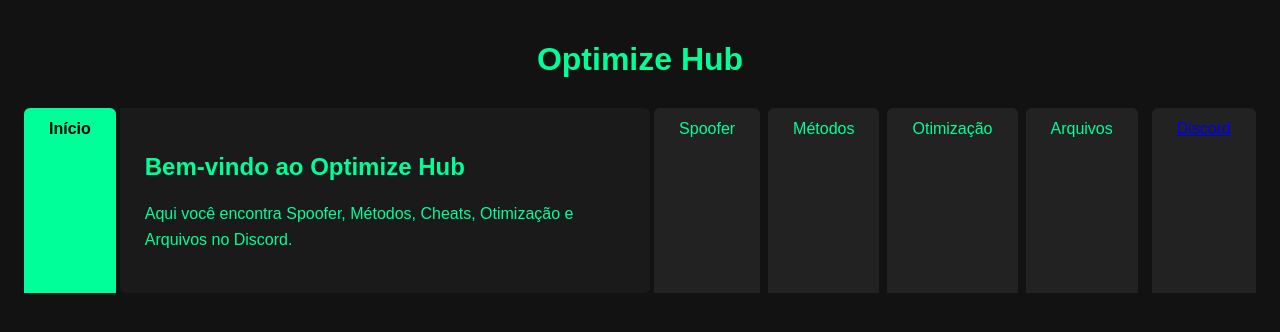
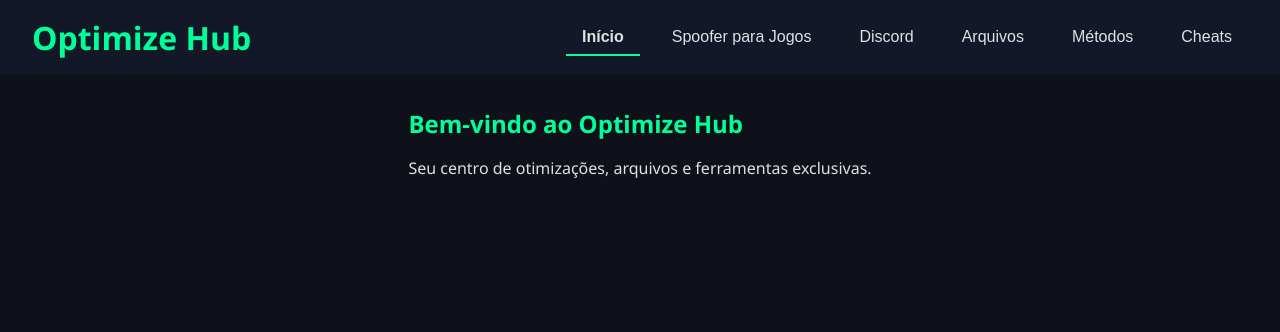
Before and after one commit to Kottaru/optimizehub, a plain HTML site: page index.html in a window 1280 px wide. Drawn offline with Linux system fonts and the light colour scheme.

Commit message:
Update index.html

```diff
--- a/index.html
+++ b/index.html
@@ -5,109 +5,150 @@
 <meta name="viewport" content="width=device-width, initial-scale=1" />
 <title>Optimize Hub</title>
 <style>
+  /* Reset básico */
+  * {
+    margin: 0; padding: 0; box-sizing: border-box;
+  }
   body {
-    background-color: #121212;
+    font-family: 'Segoe UI', Tahoma, Geneva, Verdana, sans-serif;
+    background: #0f111a;
+    color: #e0e0e0;
+    min-height: 100vh;
+    display: flex;
+    flex-direction: column;
+  }
+  header {
+    background: #121827;
+    padding: 1rem 2rem;
+    display: flex;
+    align-items: center;
+    justify-content: space-between;
+  }
+  header h1 {
     color: #00ff99;
-    font-family: Arial, sans-serif;
-    margin: 0; padding: 20px;
   }
-  h1 {
-    text-align: center;
-    margin-bottom: 30px;
+  nav {
+    display: flex;
+    gap: 1rem;
   }
-  .tabs {
-    display: flex;
-    justify-content: center;
-    margin-bottom: 20px;
+  nav button {
+    background: transparent;
+    border: none;
+    color: #e0e0e0;
+    font-size: 1rem;
+    padding: 0.5rem 1rem;
+    cursor: pointer;
+    border-bottom: 2px solid transparent;
+    transition: border-color 0.3s ease;
   }
-  .tab-label {
-    padding: 12px 25px;
-    cursor: pointer;
-    background-color: #222;
-    margin: 0 4px;
-    border-radius: 6px 6px 0 0;
-    transition: background-color 0.3s;
+  nav button:hover {
+    border-bottom: 2px solid #00ff99;
   }
-  .tab-label:hover {
-    background-color: #333;
-  }
-  input[type="radio"] {
-    display: none;
-  }
-  input[type="radio"]:checked + .tab-label {
-    background-color: #00ff99;
-    color: #000;
+  nav button.active {
+    border-bottom: 2px solid #00ff99;
     font-weight: bold;
   }
-  .tab-content {
-    background-color: #1a1a1a;
-    border-radius: 0 6px 6px 6px;
-    padding: 25px;
-    max-width: 700px;
+  main {
+    flex-grow: 1;
+    padding: 2rem;
+    max-width: 900px;
     margin: 0 auto;
   }
-  .tab {
+  section {
     display: none;
+    animation: fadeIn 0.3s ease forwards;
   }
-  input[type="radio"]:checked + .tab-label + .tab {
+  section.active {
     display: block;
   }
+  @keyframes fadeIn {
+    from {opacity: 0;}
+    to {opacity: 1;}
+  }
+  h2 {
+    color: #00ff99;
+    margin-bottom: 1rem;
+  }
   p {
-    line-height: 1.6;
+    line-height: 1.5;
   }
-  /* Estilo para o link discord */
-  .discord-link {
-    color: #00ff99;
+  a.discord-link {
+    color: #7289da;
+    font-weight: bold;
     text-decoration: none;
   }
-  .discord-link:hover {
+  a.discord-link:hover {
     text-decoration: underline;
+  }
+  /* Responsividade simples */
+  @media (max-width: 600px) {
+    nav {
+      flex-wrap: wrap;
+    }
   }
 </style>
 </head>
 <body>
+<header>
+  <h1>Optimize Hub</h1>
+  <nav>
+    <button class="tab-button active" data-tab="inicio">Início</button>
+    <button class="tab-button" data-tab="spoofer">Spoofer para Jogos</button>
+    <button class="tab-button" data-tab="discord">Discord</button>
+    <button class="tab-button" data-tab="arquivos">Arquivos</button>
+    <button class="tab-button" data-tab="metodos">Métodos</button>
+    <button class="tab-button" data-tab="cheats">Cheats</button>
+  </nav>
+</header>
+<main>
+  <section id="inicio" class="active">
+    <h2>Bem-vindo ao Optimize Hub</h2>
+    <p>Seu centro de otimizações, arquivos e ferramentas exclusivas.</p>
+  </section>
 
-<h1>Optimize Hub</h1>
+  <section id="spoofer">
+    <h2>Spoofer para Jogos</h2>
+    <p>Aqui você encontra ferramentas para proteger seu hardware e evitar banimentos em jogos.</p>
+  </section>
 
-<div class="tabs">
-  <input type="radio" id="inicio" name="tabs" checked>
-  <label class="tab-label" for="inicio">Início</label>
-  <div class="tab-content tab">
-    <h2>Bem-vindo ao Optimize Hub</h2>
-    <p>Aqui você encontra Spoofer, Métodos, Cheats, Otimização e Arquivos no Discord.</p>
-  </div>
+  <section id="discord">
+    <h2>Discord</h2>
+    <p>Junte-se ao nosso servidor oficial no Discord para suporte, novidades e comunidade.</p>
+    <p><a href="https://discord.gg/FQCzHs7kTQ" target="_blank" rel="noopener" class="discord-link">Entrar no Discord</a></p>
+  </section>
 
-  <input type="radio" id="spoofer" name="tabs">
-  <label class="tab-label" for="spoofer">Spoofer</label>
-  <div class="tab-content tab">
-    <h2>Spoofer</h2>
-    <p>Explicação detalhada sobre o Spoofer, como ele funciona, usos e downloads.</p>
-  </div>
-
-  <input type="radio" id="metodos" name="tabs">
-  <label class="tab-label" for="metodos">Métodos</label>
-  <div class="tab-content tab">
-    <h2>Métodos</h2>
-    <p>Conteúdo explicando os métodos disponíveis e suas funcionalidades.</p>
-  </div>
-
-  <input type="radio" id="otimizacao" name="tabs">
-  <label class="tab-label" for="otimizacao">Otimização</label>
-  <div class="tab-content tab">
-    <h2>Otimização</h2>
-    <p>Ferramentas para melhorar o desempenho do seu sistema com máxima performance.</p>
-  </div>
-
-  <input type="radio" id="arquivos" name="tabs">
-  <label class="tab-label" for="arquivos">Arquivos</label>
-  <div class="tab-content tab">
+  <section id="arquivos">
     <h2>Arquivos</h2>
     <p>Downloads seguros e organizados de scripts, configs e muito mais.</p>
-  </div>
+  </section>
 
-  <!-- Aba Discord não é radio, pois vai direto para o link -->
-  <a href="https://discord.gg/Eff6JHBy" target="_blank" class="tab-label" style="margin-left:10px;">Discord</a>
-</div>
+  <section id="metodos">
+    <h2>Métodos</h2>
+    <p>Aprenda diferentes métodos de otimização e truques para melhorar seu desempenho.</p>
+  </section>
 
+  <section id="cheats">
+    <h2>Cheats</h2>
+    <p>Cheats selecionados e atualizados para os seus jogos favoritos.</p>
+  </section>
+</main>
+<script>
+  // Seleciona todas as abas
+  const buttons = document.querySelectorAll('.tab-button');
+  const sections = document.querySelectorAll('main section');
+
+  buttons.forEach(btn => {
+    btn.addEventListener('click', () => {
+      // Remove a classe active de todas as abas e seções
+      buttons.forEach(b => b.classList.remove('active'));
+      sections.forEach(s => s.classList.remove('active'));
+
+      // Adiciona active na aba clicada e seção correspondente
+      btn.classList.add('active');
+      const tab = btn.getAttribute('data-tab');
+      document.getElementById(tab).classList.add('active');
+    });
+  });
+</script>
 </body>
 </html>
```
